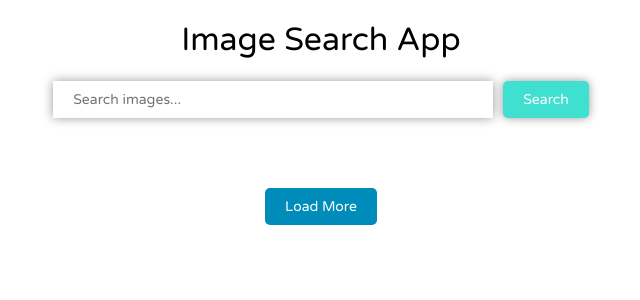
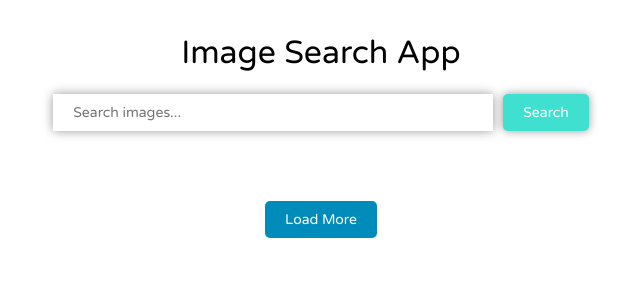
Before and after one commit to mrlangloi/img-searcher, a React (Create React App) app: page / in a window 1280 px wide. Shown: the top 300 px of the page, without its empty margins (319-959 px from the left). Built offline with nearby package versions, Linux system fonts and the light colour scheme.

Commit message:
made compatible for smaller screen sizes

```diff
--- a/src/App.css
+++ b/src/App.css
@@ -4,6 +4,10 @@
   font-family: "Varela Round", sans-serif;
   font-weight: 400;
   font-style: normal;
+}
+
+body {
+  padding: 1% 3%;
 }
 
 h1 {
@@ -94,3 +98,15 @@ form {
   border-radius: 5px;
   cursor: pointer;
 }
+
+@media screen and (max-width: 768px) {
+  .search-result {
+    width: 45%;
+  }
+}
+
+@media screen and (max-width: 480px) {
+  .search-result {
+    width: 100%;
+  }
+}
```
